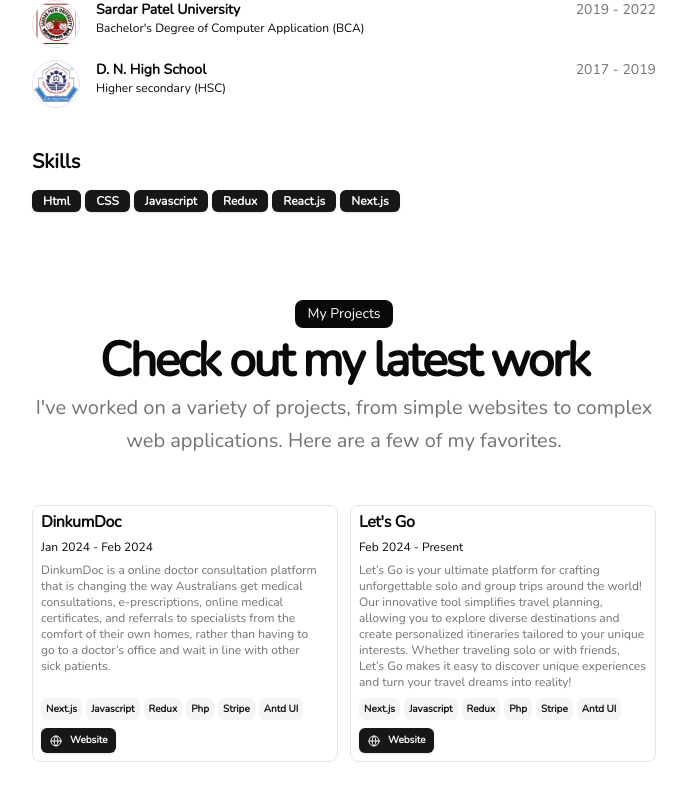
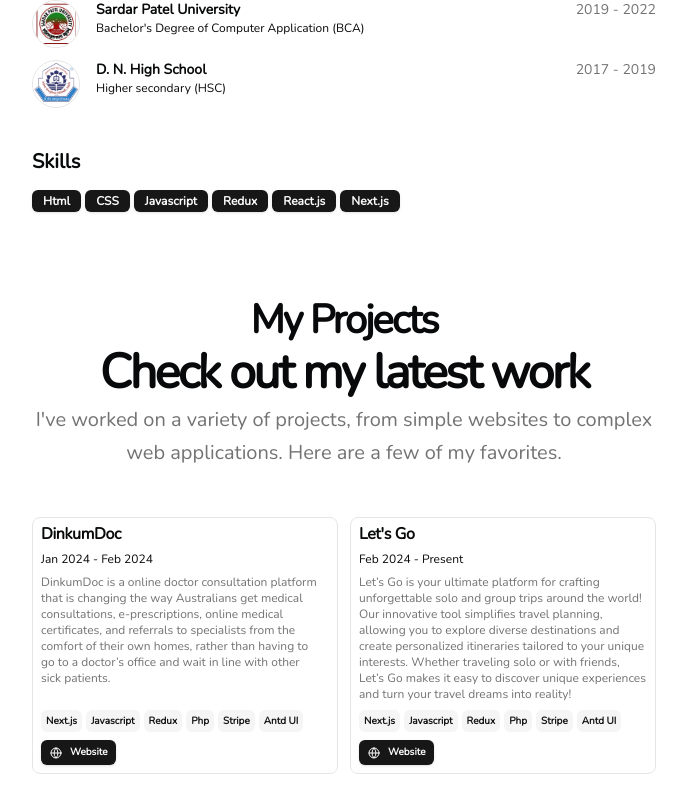
Before and after one commit to hitesh-nathani/portfolio, a Next.js app: page / in a window 1280 px wide. Shown: the part 878-1688 px from the top of the page, without its empty margins (296-983 px from the left). Built offline with nearby package versions, Linux system fonts and the light colour scheme.

Commit message:
"Fix: Design changes"

```diff
--- a/src/app/page.tsx
+++ b/src/app/page.tsx
@@ -29,6 +29,7 @@
                 className="max-w-[600px] md:text-xl"
                 delay={BLUR_FADE_DELAY}
                 text={DATA.description}
+                // style={{ fo}}
               />
             </div>
             <div className="flex-col">
@@ -119,7 +120,7 @@
           <BlurFade delay={BLUR_FADE_DELAY * 11}>
             <div className="flex flex-col items-center justify-center space-y-4 text-center">
               <div className="space-y-2">
-                <div className="inline-block rounded-lg bg-foreground text-background px-3 py-1 text-sm">
+                <div className="text-3xl font-bold tracking-tighter sm:text-5xl" style={{ fontSize:"2.5rem"}}>
                   My Projects
                 </div>
                 <h2 className="text-3xl font-bold tracking-tighter sm:text-5xl">
```
Also changed, not shown: 1 other file (tests, documents, lock files or other folders).
